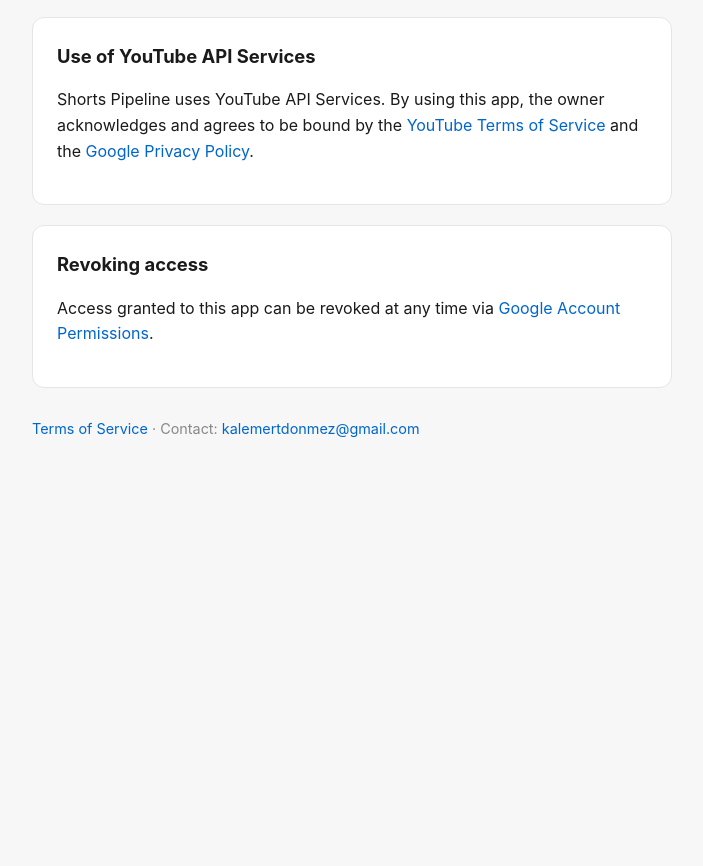
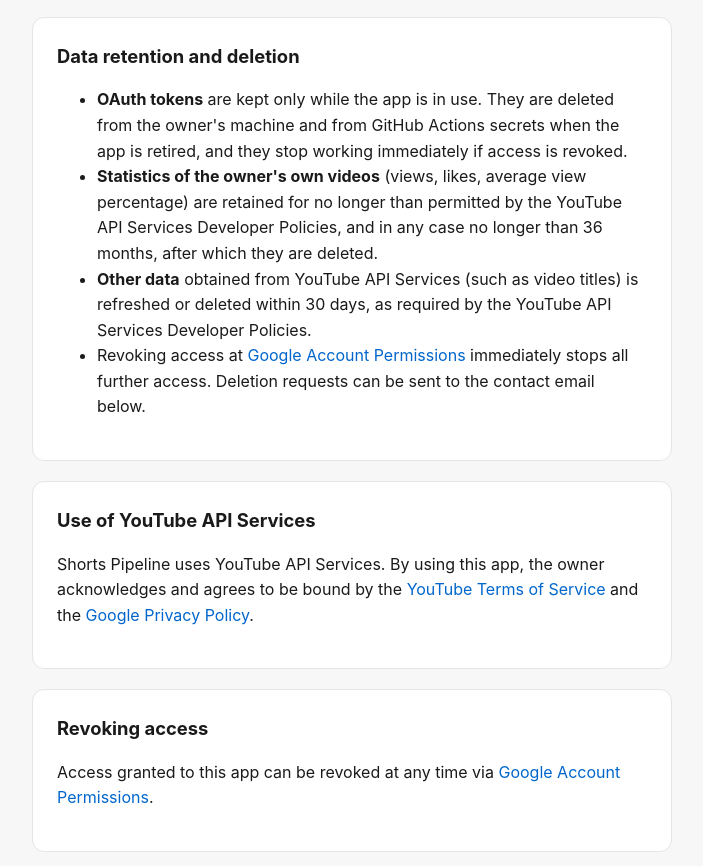
Before and after one commit to mertdonmez98/shorts-pipeline-site, a plain HTML site: page privacy.html in a window 1280 px wide. Shown: the part 1200-2066 px from the top of the page, without its empty margins (288-991 px from the left). Before the commit the page ends 1704 px from the top, so only its background shows below. Drawn offline with Linux system fonts and the light colour scheme.

Commit message:
Add data retention and deletion policy and YouTube API notice
Co-Authored-By: Claude Opus 5.5 <noreply@anthropic.com>

```diff
--- a/privacy.html
+++ b/privacy.html
@@ -85,6 +85,16 @@
     </div>
 
     <div class="card">
+      <h2>Data retention and deletion</h2>
+      <ul>
+        <li><strong>OAuth tokens</strong> are kept only while the app is in use. They are deleted from the owner's machine and from GitHub Actions secrets when the app is retired, and they stop working immediately if access is revoked.</li>
+        <li><strong>Statistics of the owner's own videos</strong> (views, likes, average view percentage) are retained for no longer than permitted by the YouTube API Services Developer Policies, and in any case no longer than 36 months, after which they are deleted.</li>
+        <li><strong>Other data</strong> obtained from YouTube API Services (such as video titles) is refreshed or deleted within 30 days, as required by the YouTube API Services Developer Policies.</li>
+        <li>Revoking access at <a href="https://myaccount.google.com/permissions" target="_blank" rel="noopener noreferrer">Google Account Permissions</a> immediately stops all further access. Deletion requests can be sent to the contact email below.</li>
+      </ul>
+    </div>
+
+    <div class="card">
       <h2>Use of YouTube API Services</h2>
       <p>Shorts Pipeline uses YouTube API Services. By using this app, the owner acknowledges and agrees to be bound by the <a href="https://www.youtube.com/t/terms" target="_blank" rel="noopener noreferrer">YouTube Terms of Service</a> and the <a href="https://policies.google.com/privacy" target="_blank" rel="noopener noreferrer">Google Privacy Policy</a>.</p>
     </div>
```
Also changed, not shown: index.html (+4 -1 lines).
